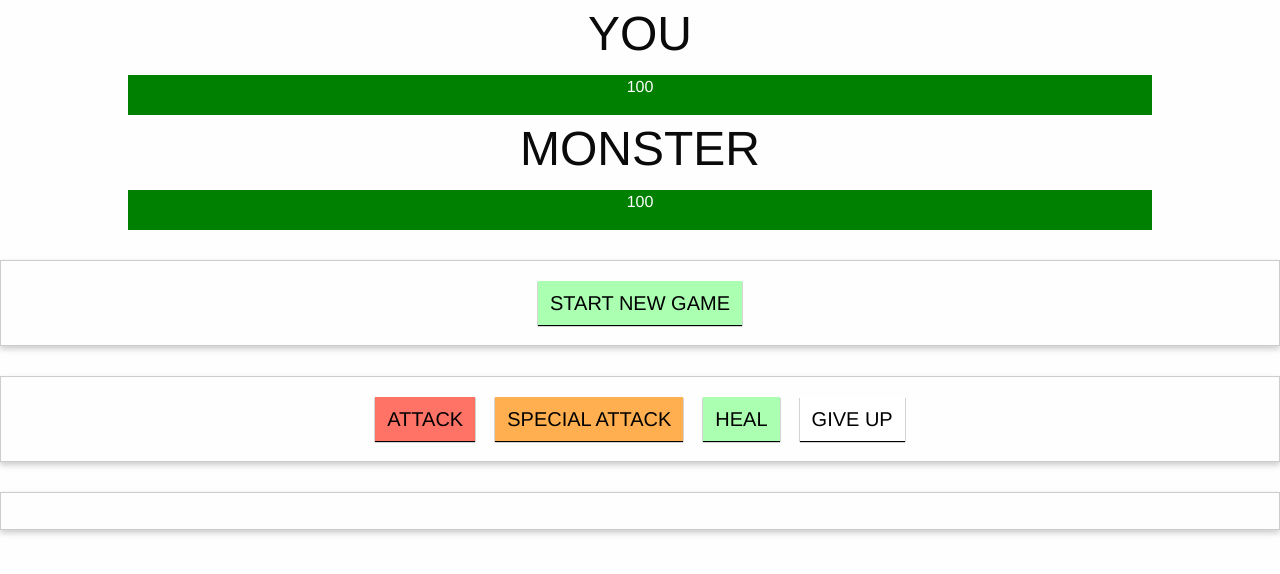
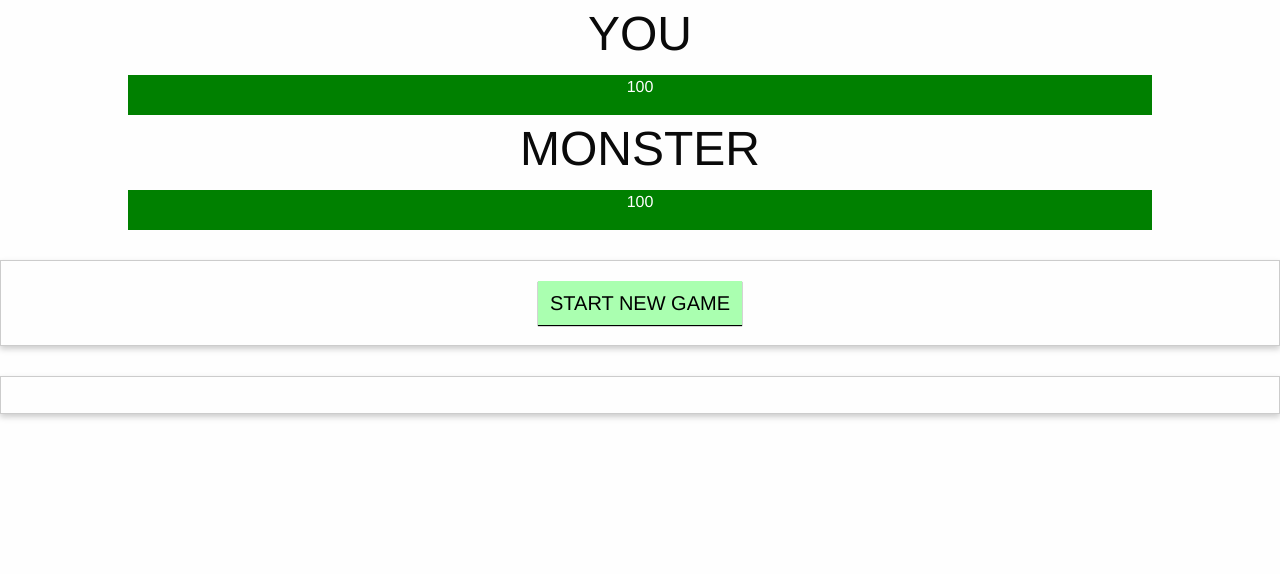
Before and after one commit to hymntaha/vue-training, a Vue app: page / in a window 1280 px wide. Shown: the top 574 px of the page. Built offline with nearby package versions, Linux system fonts and the light colour scheme.

Commit message:
showing player controls

```diff
--- a/src/components/MonsterAttack.vue
+++ b/src/components/MonsterAttack.vue
@@ -26,12 +26,12 @@
         </div>
       </div>
     </section>
-    <section class="row controls">
+    <section class="row controls" v-if="!gameIsRunning">
       <div class="small-12 columns">
         <button id="start-game">START NEW GAME</button>
       </div>
     </section>
-    <section class="row controls">
+    <section class="row controls" v-else>
       <div class="small-12 columns">
         <button id="attack">ATTACK</button>
         <button id="special-attack">SPECIAL ATTACK</button>
```
